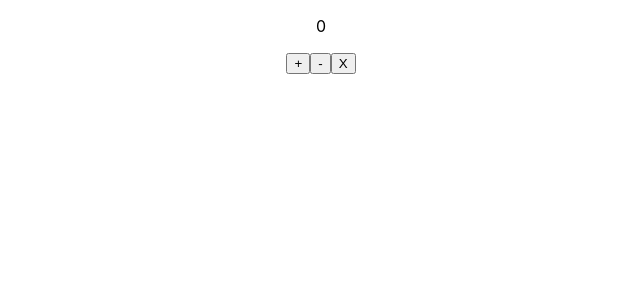
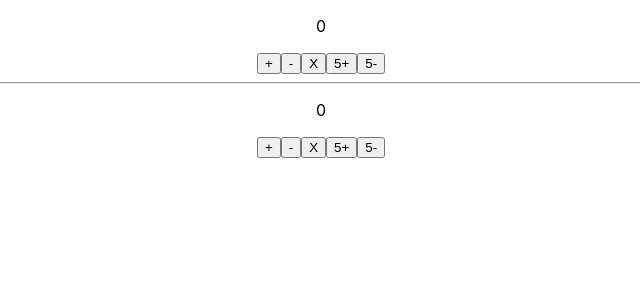
Before and after one commit to dev-kakash/react-hook, a React (Create React App) app: page / in a window 1280 px wide. Shown: the top 300 px of the page, without its empty margins (319-959 px from the left). Built offline with nearby package versions, Linux system fonts and the light colour scheme.

Commit message:
useReducer (complex state & action)

```diff
--- a/src/App.js
+++ b/src/App.js
@@ -15,6 +15,7 @@ import HookEffectCount from "./components/HookEffectCount";
 import DataFatching from "./components/DataFatching";
 import ComponentC from "./components/ComponentC";
 import CounterWithReducer from "./components/CounterWithReducer";
+import CounterTwo from "./components/CounterTwo";
 export const UserName = React.createContext();
 function App() {
   return (
@@ -34,8 +35,9 @@ function App() {
       <DataFatching />
       <UserName.Provider value={"akash"}>
         <ComponentC />
-      </UserName.Provider>*/}
-      <CounterWithReducer />
+      </UserName.Provider>
+      <CounterWithReducer /> */}
+      <CounterTwo />
     </div>
   );
 }
--- /dev/null
+++ b/src/components/CounterTwo.js
@@ -0,0 +1,60 @@
+import React, { useReducer } from "react";
+
+const initialState = {
+  firstCount: 0,
+  secondCount: 0,
+};
+const reducer = (currentState, action) => {
+  switch (action.type) {
+    case "+":
+      return {
+        ...currentState,
+        firstCount: currentState.firstCount + action.value,
+      };
+    case "-":
+      return {
+        ...currentState,
+        firstCount: currentState.firstCount - action.value,
+      };
+
+    case "a":
+      return {
+        ...currentState,
+        secondCount: currentState.secondCount + action.value,
+      };
+    case "b":
+      return {
+        ...currentState,
+        secondCount: currentState.secondCount - action.value,
+      };
+
+    case "X":
+      return initialState;
+
+    default:
+      return currentState;
+  }
+};
+
+const CounterTwo = () => {
+  const [count, dispath] = useReducer(reducer, initialState);
+  return (
+    <div>
+      <p>{count.firstCount}</p>
+      <button onClick={() => dispath({ type: "+", value: 1 })}>+</button>
+      <button onClick={() => dispath({ type: "-", value: 1 })}>-</button>
+      <button onClick={() => dispath({ type: "X" })}>X</button>
+      <button onClick={() => dispath({ type: "+", value: 5 })}>5+</button>
+      <button onClick={() => dispath({ type: "-", value: 5 })}>5-</button>
+      <hr />
+      <p>{count.secondCount}</p>
+      <button onClick={() => dispath({ type: "a", value: 1 })}>+</button>
+      <button onClick={() => dispath({ type: "b", value: 1 })}>-</button>
+      <button onClick={() => dispath({ type: "X" })}>X</button>
+      <button onClick={() => dispath({ type: "a", value: 5 })}>5+</button>
+      <button onClick={() => dispath({ type: "b", value: 5 })}>5-</button>
+    </div>
+  );
+};
+
+export default CounterTwo;
```
